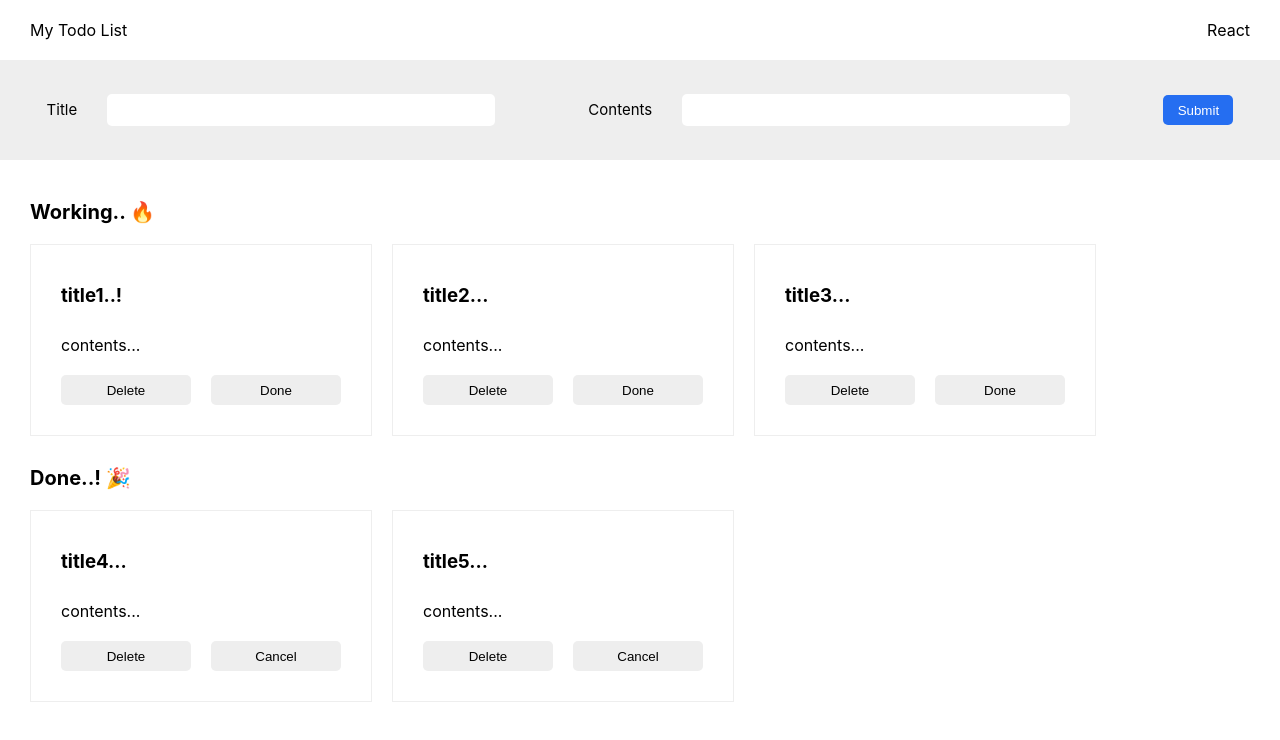
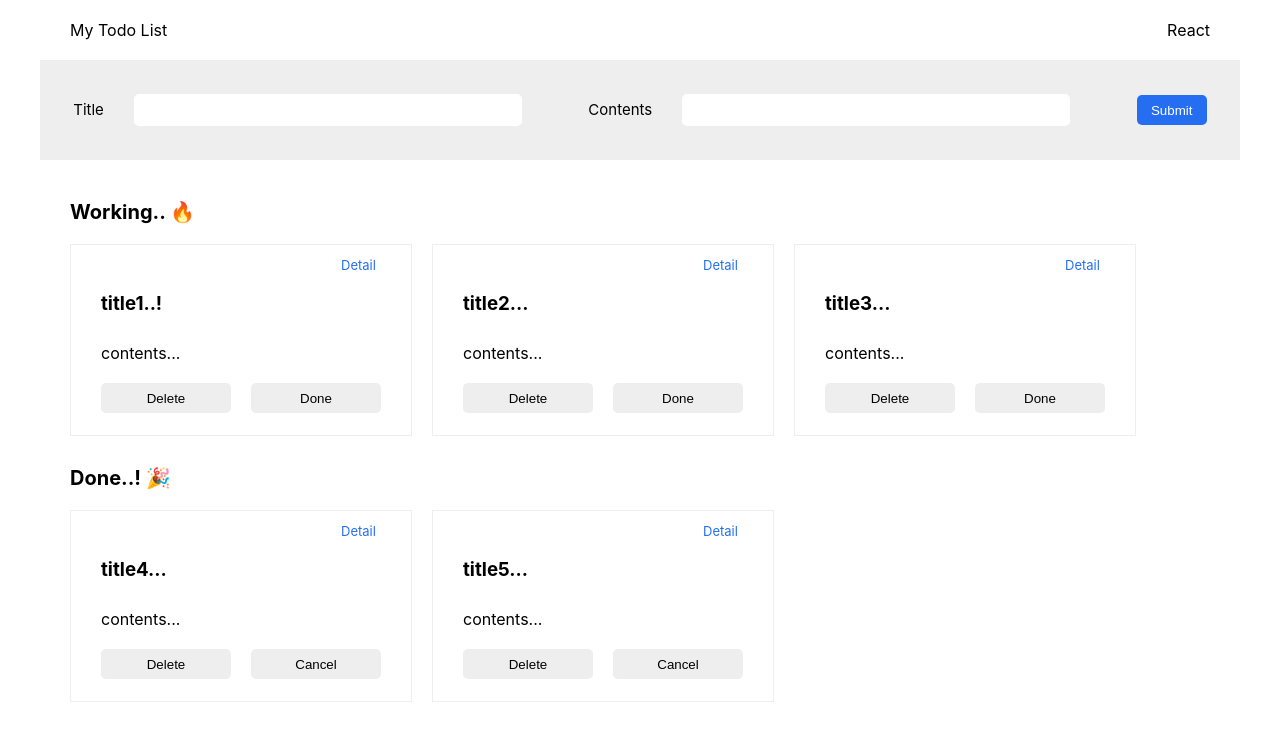
Before and after one commit to ericagong/simple-todos, a React (Create React App) app: page / in a window 1280 px wide. Shown: the top 740 px of the page. Built offline with nearby package versions, Linux system fonts and the light colour scheme.

Commit message:
summarized

```diff
--- a/package.json
+++ b/package.json
@@ -10,6 +10,7 @@
     "react": "^18.2.0",
     "react-dom": "^18.2.0",
     "react-redux": "^8.0.2",
+    "react-router-dom": "^6.3.0",
     "react-scripts": "5.0.1",
     "redux": "^4.2.0",
     "styled-components": "^5.3.5",
--- a/src/App.js
+++ b/src/App.js
@@ -1,9 +1,17 @@
-import TodoList from "./pages/TodoList";
+import { Routes, Route } from "react-router-dom";
+
+import Home from "./pages/Home";
+import Detail from "./pages/Detail";
+import NotFound from "./pages/NotFound.jsx";
 
 function App() {
   return (
-    <div className='App'>
-      <TodoList></TodoList>
+    <div>
+      <Routes>
+        <Route path='/' element={<Home />} />
+        <Route path='/detail/:todo_id' element={<Detail />} />
+        <Route path='*' element={<NotFound />} />
+      </Routes>
     </div>
   );
 }
--- a/src/components/form/Form.jsx
+++ b/src/components/form/Form.jsx
@@ -59,6 +59,8 @@ const Form = (props) => {
 export default Form;
 
 const StyledForm = styled.form`
+  max-width: 1200px;
+  min-width: 800px;
   display: flex;
   flex-direction: row;
   width: 100vw;
--- a/src/components/header/Header.jsx
+++ b/src/components/header/Header.jsx
@@ -12,6 +12,8 @@ const Header = (props) => {
 export default Header;
 
 const StyledHeader = styled.header`
+  max-width: 1200px;
+  min-width: 800px;
   width: 100vw;
   height: 5vh;
   display: flex;
--- a/src/components/layout/Layout.jsx
+++ b/src/components/layout/Layout.jsx
@@ -1,5 +1,13 @@
+import styled from "styled-components";
+
 const Layout = (props) => {
-  return <div>{props.children}</div>;
+  return <StyledLayout>{props.children}</StyledLayout>;
 };
 
 export default Layout;
+
+const StyledLayout = styled.div`
+  max-width: 1200px;
+  min-width: 800px;
+  margin: auto;
+`;
--- a/src/components/todo/Todo.jsx
+++ b/src/components/todo/Todo.jsx
@@ -1,8 +1,8 @@
 import styled from "styled-components";
-
 import React from "react";
 import { useDispatch } from "react-redux";
 import { updateTodo, removeTodo } from "../../redux/modules/todos";
+import { Link } from "react-router-dom";
 
 // id 기반 상세 페이지 전환 라우터 연결하기!
 const Todo = ({ id, title, content, isDone }) => {
@@ -15,8 +15,13 @@ const Todo = ({ id, title, content, isDone }) => {
   };
   return (
     <StyledBox>
-      <StyledTitle>{title}</StyledTitle>
-      <StyledContents>{content}</StyledContents>
+      <StyledLink to={`/detail/${id}`}>Detail</StyledLink>
+      <StyledTitle>
+        {title.length < 20 ? title : title.slice(0, 17).concat("...")}
+      </StyledTitle>
+      <StyledContents>
+        {content.length <= 30 ? content : content.slice(0, 27).concat("...")}
+      </StyledContents>
       <StyledWrapper>
         <StyledButton onClick={deleteHandler} className='todoButton'>
           Delete
@@ -40,6 +45,13 @@ const StyledBox = styled.div`
   display: flex;
   flex-direction: column;
   justify-content: center;
+`;
+
+const StyledLink = styled(Link)`
+  padding-left: 250px;
+  font-size: 13px;
+  text-decoration: none;
+  color: #256ef1;
 `;
 
 const StyledTitle = styled.h3`
--- a/src/components/contents/Contents.jsx
+++ b/src/components/todolist/TodoList.jsx
@@ -4,7 +4,7 @@ import React from "react";
 import { useSelector } from "react-redux";
 import List from "../list/List";
 
-const Contents = (props) => {
+const TodoList = (props) => {
   const allTodos = useSelector(({ todos }) => todos.todos);
   const workingList = allTodos.filter((todo) => !todo.isDone);
   const doneList = allTodos.filter((todo) => todo.isDone);
@@ -22,7 +22,7 @@ const Contents = (props) => {
   );
 };
 
-export default Contents;
+export default TodoList;
 
 const StyledLayout = styled.div`
   display: flex;
--- a/src/index.js
+++ b/src/index.js
@@ -5,12 +5,14 @@ import App from "./App";
 import reportWebVitals from "./reportWebVitals";
 import { Provider } from "react-redux";
 import store from "./redux/configStore";
+import { BrowserRouter } from "react-router-dom";
 
-// TODO <Provider> 기능 알아보기
 const root = ReactDOM.createRoot(document.getElementById("root"));
 root.render(
   <Provider store={store}>
-    <App />
+    <BrowserRouter>
+      <App />
+    </BrowserRouter>
   </Provider>
 );
 
--- /dev/null
+++ b/src/pages/Detail.jsx
@@ -0,0 +1,9 @@
+const Detail = (props) => {
+  return (
+    <div>
+      <h3>Detail</h3>
+    </div>
+  );
+};
+
+export default Detail;
--- a/src/pages/TodoList.jsx
+++ b/src/pages/Home.jsx
@@ -1,18 +1,18 @@
 import Layout from "../components/layout/Layout";
 import Header from "../components/header/Header";
 import Form from "../components/form/Form";
-import Contents from "../components/contents/Contents";
+import TodoList from "../components/todolist/TodoList";
 
-const TodoList = (props) => {
+const Home = (props) => {
   return (
-    <div className='TodoList'>
+    <div className='Home'>
       <Layout>
         <Header />
         <Form />
-        <Contents />
+        <TodoList />
       </Layout>
     </div>
   );
 };
 
-export default TodoList;
+export default Home;
--- /dev/null
+++ b/src/pages/NotFound.jsx
@@ -0,0 +1,9 @@
+const NotFound = (props) => {
+  return (
+    <div>
+      <h3>404 : Not Found</h3>
+    </div>
+  );
+};
+
+export default NotFound;
```
Also changed, not shown: src/components/content/Content.jsx (added), 2 other files (tests, documents, lock files or other folders).
